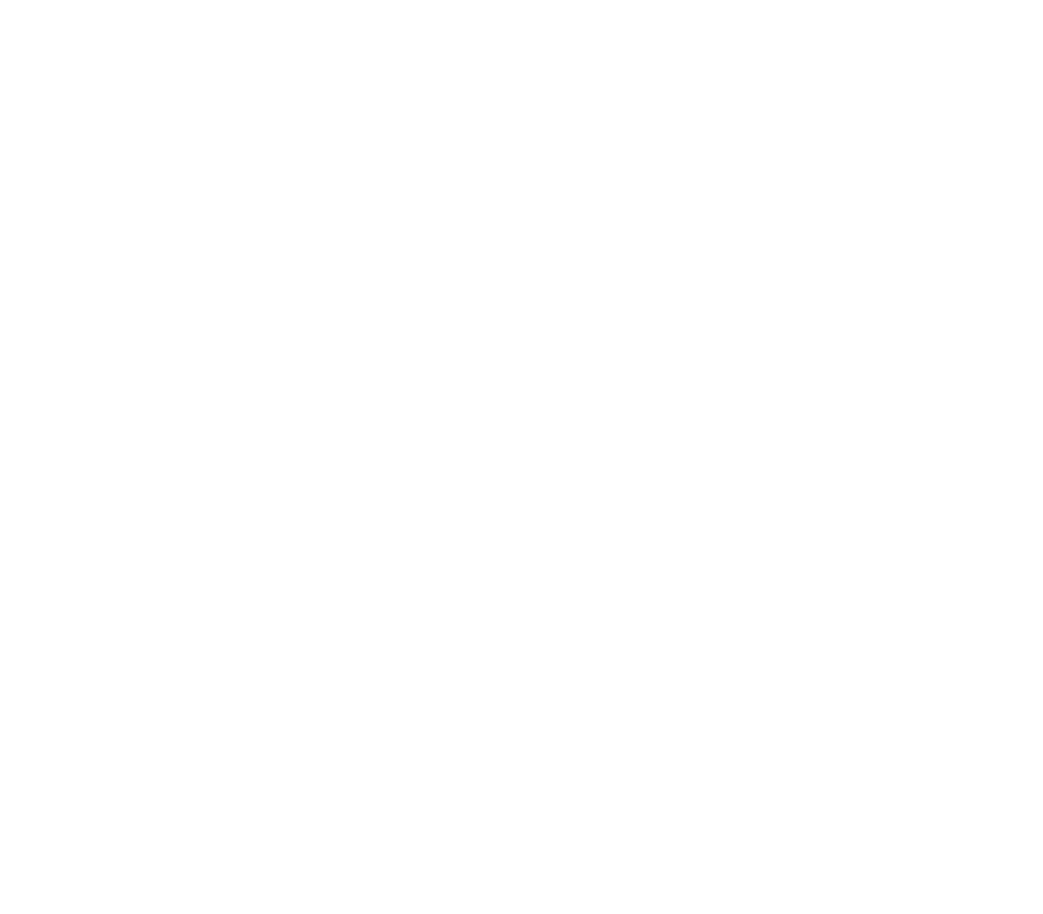
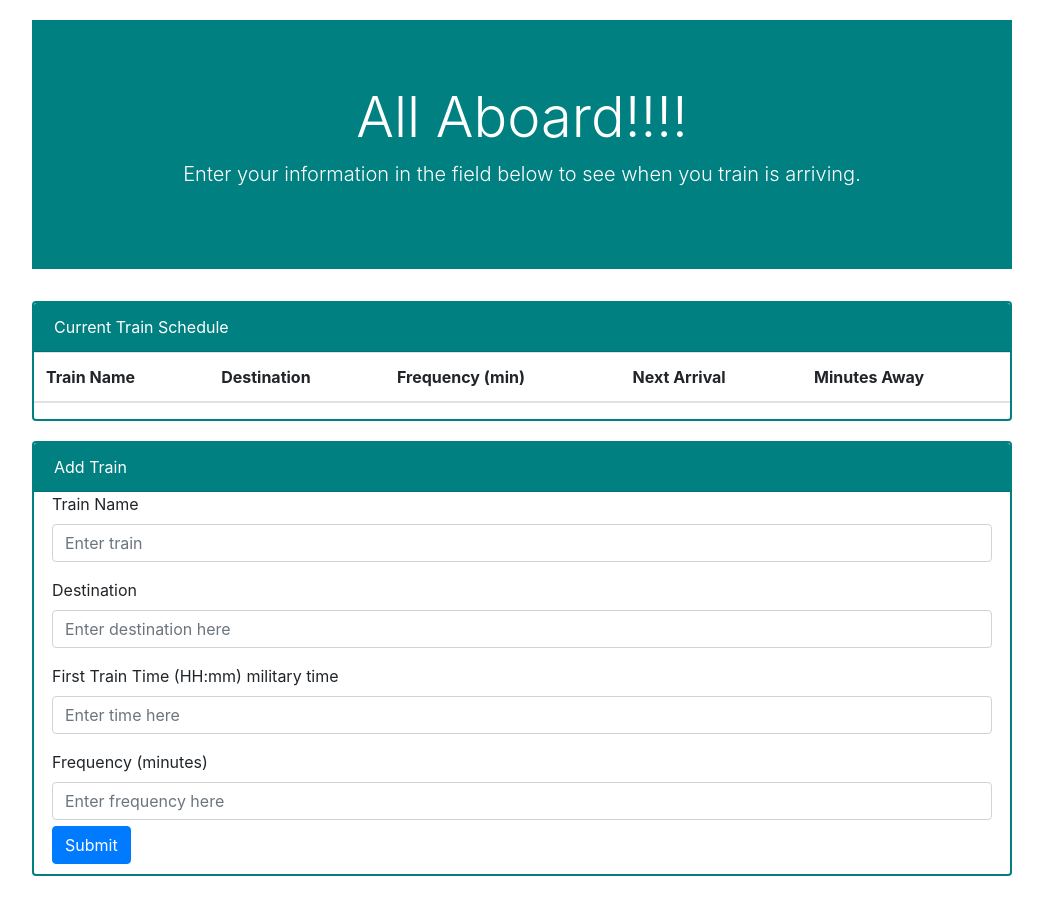
Before and after one commit to mhidalgo83/Trains, a plain HTML site: page index.html in a window 1280 px wide. Shown: the whole page, without its empty margins (138-1181 px from the left). Before the commit the page ends 800 px from the top, so only its background shows below. Drawn offline with nearby package versions, Linux system fonts and the light colour scheme.

Commit message:
styling done

```diff
--- a/assets/css/reset.css
+++ b/assets/css/reset.css
@@ -0,0 +1,48 @@
+/* http://meyerweb.com/eric/tools/css/reset/
+   v2.0 | 20110126
+   License: none (public domain)
+*/
+
+html, body, div, span, applet, object, iframe,
+h1, h2, h3, h4, h5, h6, p, blockquote, pre,
+a, abbr, acronym, address, big, cite, code,
+del, dfn, em, img, ins, kbd, q, s, samp,
+small, strike, strong, sub, sup, tt, var,
+b, u, i, center,
+dl, dt, dd, ol, ul, li,
+fieldset, form, label, legend,
+table, caption, tbody, tfoot, thead, tr, th, td,
+article, aside, canvas, details, embed,
+figure, figcaption, footer, header, hgroup,
+menu, nav, output, ruby, section, summary,
+time, mark, audio, video {
+	margin: 0;
+	padding: 0;
+	border: 0;
+	font-size: 100%;
+	font: inherit;
+	vertical-align: baseline;
+}
+/* HTML5 display-role reset for older browsers */
+article, aside, details, figcaption, figure,
+footer, header, hgroup, menu, nav, section {
+	display: block;
+}
+body {
+	line-height: 1;
+}
+ol, ul {
+	list-style: none;
+}
+blockquote, q {
+	quotes: none;
+}
+blockquote:before, blockquote:after,
+q:before, q:after {
+	content: '';
+	content: none;
+}
+table {
+	border-collapse: collapse;
+	border-spacing: 0;
+}
--- a/assets/css/style.css
+++ b/assets/css/style.css
@@ -0,0 +1,61 @@
+/* Whole page*/
+body {
+    margin: auto;
+}
+
+/* Text in table row in head*/
+#text {
+    font-weight: bolder;
+}
+
+/* Used to position jumbotron, table, and form*/
+#fullForm{
+    position: relative;
+    margin: 170px;
+    bottom: 150px;
+}
+
+
+.jumbotron {
+    text-align: center;
+    background-color: teal;
+    color: white
+}
+
+.card-header {
+    background-color: teal;
+    color: white;
+}
+
+/* Controls margins for table and form*/
+.wrapper {
+    margin-top: 20px;
+}
+
+/* Text forms on Add Train form*/
+.form-control {
+    position: relative;
+    width: 940px;
+    left: 18px;
+}
+
+/* Labels above inputs*/
+label {
+    position: relative;
+    left: 18px;
+}
+
+/* Cards that hold table and form*/
+.card {
+    width: 980px;
+    border-width: 2px;
+    border-color:teal;
+
+}
+
+/* Submit button */
+#btn {
+    position: relative;
+    bottom: 10px;
+    left: 18px;
+}
--- a/assets/javascript/logic.js
+++ b/assets/javascript/logic.js
@@ -0,0 +1,25 @@
+$(document).ready(function(){
+
+  // Initialize Firebase
+  var config = {
+    apiKey: "AIzaSyBdSYeMjm27VEXz_JjcFGlzQDUTxCQ5nrQ",
+    authDomain: "trains-e8129.firebaseapp.com",
+    databaseURL: "https://trains-e8129.firebaseio.com",
+    projectId: "trains-e8129",
+    storageBucket: "",
+    messagingSenderId: "1094974192529"
+  };
+  firebase.initializeApp(config);
+
+
+  var database = firebase.database();
+
+
+
+
+
+
+
+
+
+})
--- a/index.html
+++ b/index.html
@@ -1,17 +1,82 @@
 <!DOCTYPE html>
 <html>
+
 <head>
     <title>Trains</title>
     <link rel="stylesheet" type="text/css" href="assets/css/reset.css">
+    <link rel="stylesheet" href="https://stackpath.bootstrapcdn.com/bootstrap/4.1.0/css/bootstrap.min.css" integrity="sha384-9gVQ4dYFwwWSjIDZnLEWnxCjeSWFphJiwGPXr1jddIhOegiu1FwO5qRGvFXOdJZ4"
+        crossorigin="anonymous">
     <link rel="stylesheet" type="text/css" href="assets/css/style.css">
 </head>
+
 <body>
+    <div id="fullForm">
+        <div class="jumbotron jumbotron-fluid" id="header" style="width: 980px;">
+            <div class="container">
+                <h1 class="display-4">All Aboard!!!!</h1>
+                <p class="lead">Enter your information in the field below to see when you train is arriving.</p>
+            </div>
+        </div>
+        <div class="wrapper">
+            <div class="card" style="width: 980px;">
+                <div class="card-header">
+                    Current Train Schedule
+                </div>
+                <table class="table">
+                    <thead id="text">
+                        <tr>
+                            <th scope="col">Train Name</th>
+                            <th scope="col">Destination</th>
+                            <th scope="col">Frequency (min)</th>
+                            <th scope="col">Next Arrival</th>
+                            <th scope="col">Minutes Away</th>
+                        </tr>
+                    </thead>
+                    <tbody>
+                    </tbody>
+                </table>
+            </div>
+        </div>
+        <div class="wrapper">
+            <div class="card">
+                <div class="card-header">
+                    Add Train
+                </div>
+                <form>
+                    <div class="form-group">
+                        <label for="inputTrainName">Train Name</label>
+                        <input type="text" class="form-control" id="trainName" placeholder="Enter train">
+                    </div>
+                    <div class="form-group">
+                        <label for="inputDestination">Destination</label>
+                        <input type="text" class="form-control" id="destination" placeholder="Enter destination here">
+                    </div>
+                    <div class="form-group">
+                        <label for="inputTrainTime">First Train Time (HH:mm) military time</label>
+                        <input type="text" class="form-control" id="trainTime" placeholder="Enter time here">
+                    </div>
+                    <div class="form-group">
+                        <label for="inputFrequency">Frequency (minutes)</label>
+                        <input type="text" class="form-control" id="frequency" placeholder="Enter frequency here">
+                    </div>
+                    <button type="submit" class="btn btn-primary" id="btn">Submit</button>
+                </form>
+            </div>
+        </div>
+    </div>
 
 
 
 
 
+    <script src="https://www.gstatic.com/firebasejs/5.0.4/firebase.js"></script>
+    <script src="https://code.jquery.com/jquery-3.3.1.slim.min.js" integrity="sha384-q8i/X+965DzO0rT7abK41JStQIAqVgRVzpbzo5smXKp4YfRvH+8abtTE1Pi6jizo"
+        crossorigin="anonymous"></script>
+    <script src="https://cdnjs.cloudflare.com/ajax/libs/popper.js/1.14.0/umd/popper.min.js" integrity="sha384-cs/chFZiN24E4KMATLdqdvsezGxaGsi4hLGOzlXwp5UZB1LY//20VyM2taTB4QvJ"
+        crossorigin="anonymous"></script>
+    <script src="https://stackpath.bootstrapcdn.com/bootstrap/4.1.0/js/bootstrap.min.js" integrity="sha384-uefMccjFJAIv6A+rW+L4AHf99KvxDjWSu1z9VI8SKNVmz4sk7buKt/6v9KI65qnm"
+        crossorigin="anonymous"></script>
+    <script type="text/javascript" src="assets/javascript/logic.js"></script>
+</body>
 
-
-    </body>
 </html>
```
Lines whose indentation alone changed are shown as unchanged.
